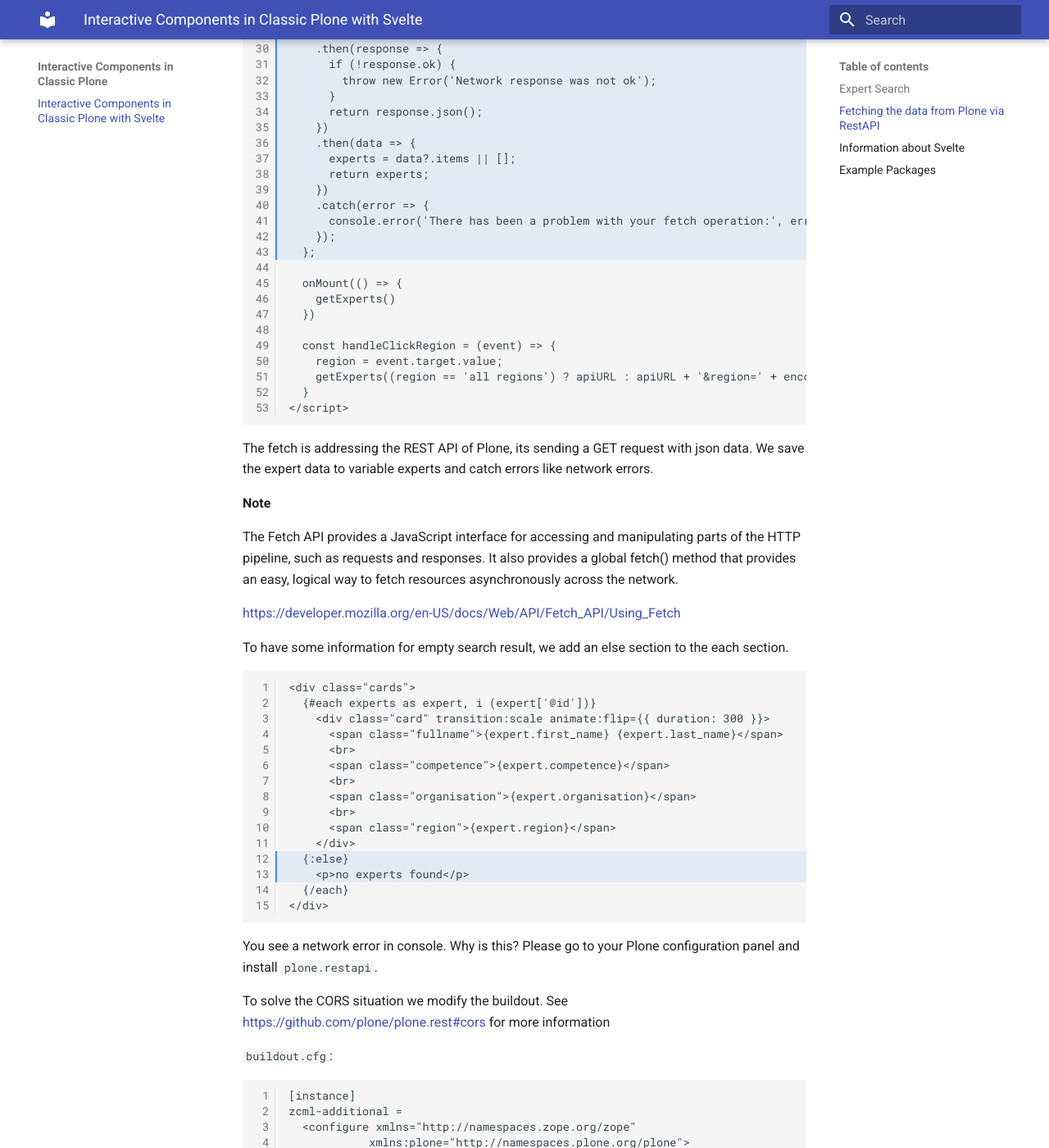
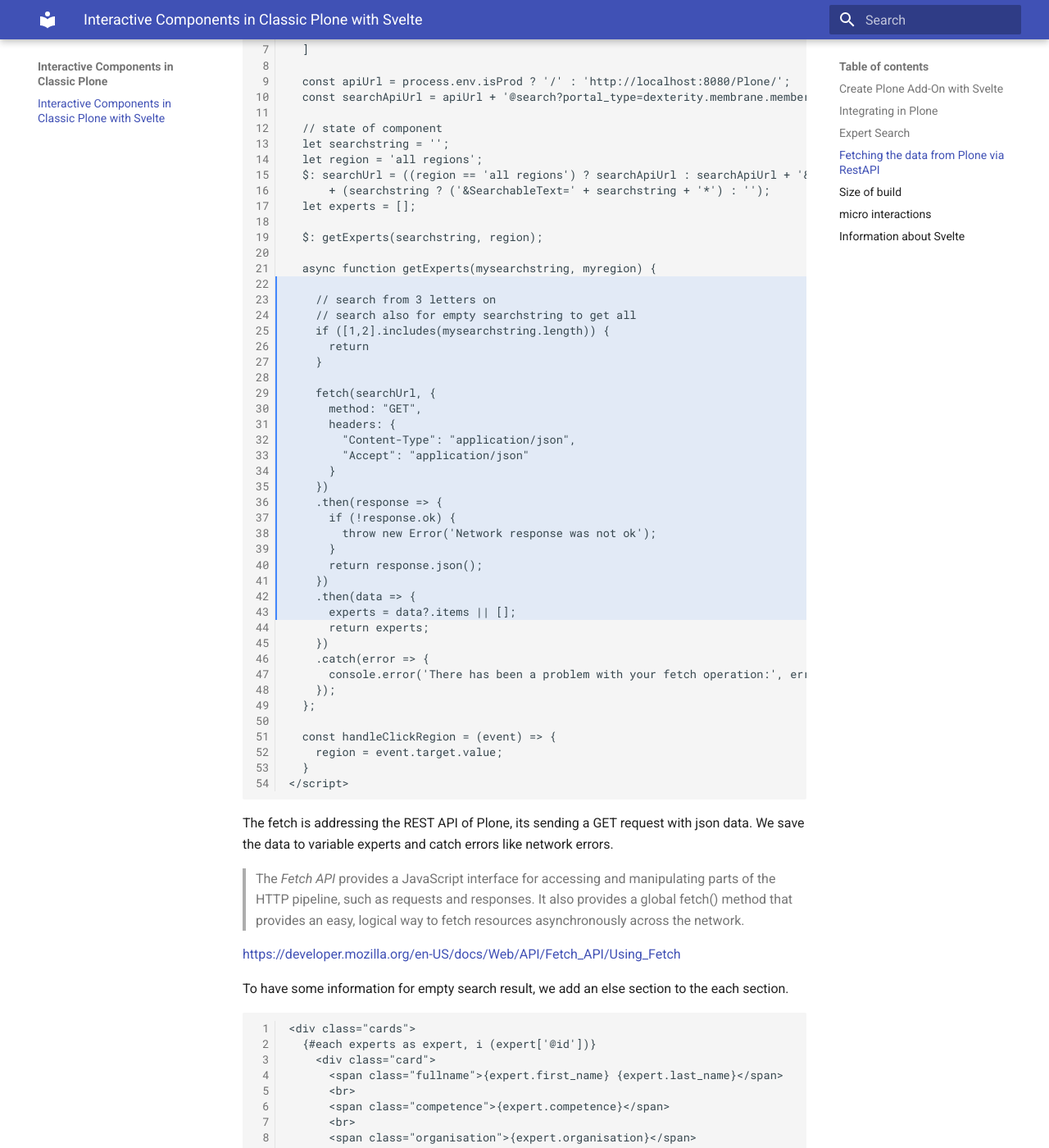
Before and after one commit to rohberg/talk-interactive-components-in-classic-plone, an MkDocs documentation site: the page built from docs/index.md, in a window 1280 px wide and 1400 px high, scrolled down 6375 px. Shown: the whole window at 82% size. Built offline with MkDocs 1.6.1 and Material for MkDocs 9.7.7, drawn with Linux system fonts in a browser that asks for light colours; some of the changed text lies outside the part shown.

Commit message:
Update expert search

````diff
--- a/docs/index.md
+++ b/docs/index.md
@@ -1,24 +1,38 @@
 # Interactive Components in Classic Plone with Svelte
 
-**Talk Plone Conference 2020
+**Lightning Talk World Plone Day 2021
 Katja Süss**
 
 [https://interactive-components-in-classic-plone.readthedocs.io](https://interactive-components-in-classic-plone.readthedocs.io)
 
-We will look at two examples:
+We will look at the following example:
 
-* search for experts via competence, name and filter by region
-* search for locations via map.
+* search for experts via competence and name and filter by region
 
 What you will learn:
 
-* Set up a Plone package with Plone customizations and JS code and everything else in one.
+* Set up a Plone Add-On with Plone customizations and JS code and everything else in one.
+
+
+## Create Plone Add-On with Svelte
 
 Maik Derstappen created a handy bob template that creates a Plone package with all essential elements for a Svelte app integrated in Plone.
-plonecli create addon rohberg.expertsearch
 
-    cd rohberg.expertsearch
+Install once the Plone Command Line Client *plonecli*
+
+    pip install plonecli
+
+Create a Plone Add-On with Svelte app included:
+
+    plonecli create addon greenthumb.expertsearch
+    cd greenthumb.expertsearch
     plonecli add svelte_app
+
+Confirm every question except
+
+    --> Name of your Svelte app [my-svelte-app]: expertsearch-plus
+
+Install and start the Svelte app
 
     cd svelte_src/my_svelte_app
     npm install
@@ -26,20 +40,22 @@ plonecli create addon rohberg.expertsearch
 
 Your Svelte app opens in browser http://localhost:10001/
 
-Open your package in editor and change the file ‘App.svelte’. Add a `<h2>Hello world!</h2>`
+Open your Add-On in an editor and change the file ‘App.svelte’. Add a `<h2>Hello world!</h2>`
 and see the change reflected in browser.
 
-Change svelte_src/my-svelte-app/src/main.js:
+Change 'svelte_src/my-svelte-app/src/main.js':
 
-    let targets = document.getElementsByClassName("my-svelte-app");
+    let targets = document.getElementsByClassName("expertsearch-plus");
 
 Change src/rohberg/expertsearch/svelte_apps/my-svelte-app/index.html:
 
-    <div class="my-svelte-app"></div>
+    <div class="expertsearch-plus"></div>
+
+## Integrating in Plone
 
 We will now see how this Svelte app is integrated in Plone.
 
-Open another terminal window, go to the package folder and build your Plone.
+Open another terminal window, go to the Add-On folder and build your Plone.
 
     cd ../..
     plonecli build
@@ -48,13 +64,14 @@ run the newly created Zope instance
 
     ./bin/instance fg
 
-![Screenshot](img/personsearch_install.png)
 
-Create Plone instance and install the Plone package on “Site Setup”.
+Create a Plone instance and install the Plone package on “Site Setup”.
+
+![Screenshot](img/expertsearch_install.png)
 
 Integrate your Svelte app in home page by pasting in TinyMCE
 
-    <div class="my-svelte-app"></div>
+    <div class="expertsearch-plus"></div>
 
 ![Svelte First View](img/svelte_first_view.png)
 
@@ -63,44 +80,49 @@ The integration is done.
 ## Expert Search
 
 - search form
-- fetch membrane data
-- display fetched membrane users data
+- fetch data from Membrane
+- display fetched user data
 
 We start with a search form.
-Note: If you use VSCode, install `svelte.svelte-vscode` to help you with the code by highlighting and code tips.
+
+> If you use VSCode, install `svelte.svelte-vscode` to get syntax highlighting and code tips.
 
 For a simple form with search field and selection of the region paste the following code in a new file ExpertSearch.svelte’
 
 ``` svelte hl_lines="12 18"
-<script>
-  let searchstring = '';
-  let region = 'all regions';
-  let menuregions = [
-    'all regions',
-    'Zürich Stadt',
-    'Zürich Oberland',
-    'Winterthur'
-  ]
+  <script>
+    const regions = [
+      'all regions',
+      'Zürich',
+      'Basel',
+      'Winterthur'
+    ]
 
-  const handleClickRegion = (event) => {
-    region = event.target.value;
-    console.log(searchstring, region);
-  }
-</script>
+    // state of component
+    let searchstring = '';
+    let region = 'all regions';
 
-<h2>Expert Search</h2>
-<form action="">
-  <input class="searchstring" bind:value={searchstring} placeholder="search">
-  <br>
-  {#each menuregions as region}
-    <input
-      type=button
-      class="regionbutton"
-      on:click|preventDefault={handleClickRegion}
-      value={region}>
-  {/each}
-</form>
-<p><i>Search{#if searchstring}{' '}for {searchstring}{/if} in {region}</i></p>
+    const handleClickRegion = (event) => {
+      region = event.target.value;
+    }
+  </script>
+
+  <h2>Expert Search</h2>
+  <form action="">
+    <input class="searchstring" bind:value={searchstring} placeholder="search">
+    <br>
+    {#each regions as rgn}
+      <input
+        type=button
+        class="regionbutton"
+        on:click|preventDefault={handleClickRegion}
+        value={rgn}>
+    {/each}
+  </form>
+  <p>
+    <i>Results{#if searchstring}{' '}for {searchstring}{/if} in {region}</i>
+  </p>
+
 ```
 
 Add component `ExpertSearch` to your `App.svelte`.
@@ -173,7 +193,7 @@ Let’s now show some search results.
 
 ## Fetching the data from Plone via RestAPI
 
-We want to distinguish between Svelte standalone and in Plone:
+We want to distinguish between Svelte standalone (for testing) and integrated in Plone:
 
     npm install @rollup/plugin-replace --save-dev
 
@@ -200,38 +220,42 @@ Now we can define the API URL to be `/` for production (integration in Plone) an
 
 So we have
 
-    let apiURL = process.env.isProd ? '/' : 'http://localhost:8080/Plone/';
-    apiURL = apiURL + '@search?portal_type=dexterity.membrane.member&fullobjects=1'
-    let experts = [];
+    const apiUrl = process.env.isProd ? '/' : 'http://localhost:8080/Plone/';
 
-and will fetch the data of experts on mount.
+where we will fetch the data.
 
 We define an asynchronous function that gets called on mount of the component, on click on a region and on input of a searchstring.
 
 ``` svelte hl_lines="2 22-43"
 <script>
-  import { onMount } from "svelte";
-  import { scale } from "svelte/transition";
-  import { flip } from "svelte/animate";
-
-  let searchstring = '';
-  let region = 'all regions';
-  // TODO menuregions according values in backend index
-  let menuregions = [
+  const regions = [
     'all regions',
-    'Zürich Stadt',
-    'Zürich Oberland',
+    'Zürich',
+    'Basel',
     'Winterthur'
   ]
 
-  let apiURL = process.env.isProd ? '/' : 'http://localhost:8080/Plone/';
-  apiURL = apiURL + '@search?portal_type=dexterity.membrane.member&fullobjects=1&sort_on=last_name&sort_order=ascending';
+  const apiUrl = process.env.isProd ? '/' : 'http://localhost:8080/Plone/';
+  const searchApiUrl = apiUrl + '@search?portal_type=dexterity.membrane.member&fullobjects=1&sort_on=last_name&sort_order=ascending';
 
-  // TODO create store for experts
+  // state of component
+  let searchstring = '';
+  let region = 'all regions';
+  $: searchUrl = ((region == 'all regions') ? searchApiUrl : searchApiUrl + '&region=' + encodeURI(region))
+      + (searchstring ? ('&SearchableText=' + searchstring + '*') : '');
   let experts = [];
 
-  async function getExperts(url=apiURL) {
-    fetch(url, {
+  $: getExperts(searchstring, region);
+
+  async function getExperts(mysearchstring, myregion) {
+
+    // search from 3 letters on
+    // search also for empty searchstring to get all
+    if ([1,2].includes(mysearchstring.length)) {
+      return
+    }
+
+    fetch(searchUrl, {
       method: "GET",
       headers: {
         "Content-Type": "application/json",
@@ -253,24 +277,17 @@ We define an asynchronous function that gets called on mount of the component, o
     });
   };
 
-  onMount(() => {
-    getExperts()
-  })
-
   const handleClickRegion = (event) => {
     region = event.target.value;
-    getExperts((region == 'all regions') ? apiURL : apiURL + '&region=' + encodeURI(region));
   }
 </script>
 ```
 
 The fetch is addressing the REST API of Plone, its sending a GET request with json data.
-We save the expert data to variable experts and catch errors like network errors.
+We save the data to variable experts and catch errors like network errors.
 
 
-**Note**
-
-The Fetch API provides a JavaScript interface for accessing and manipulating parts of the HTTP pipeline, such as requests and responses. It also provides a global fetch() method that provides an easy, logical way to fetch resources asynchronously across the network.
+> The *Fetch API* provides a JavaScript interface for accessing and manipulating parts of the HTTP pipeline, such as requests and responses. It also provides a global fetch() method that provides an easy, logical way to fetch resources asynchronously across the network.
 
 [https://developer.mozilla.org/en-US/docs/Web/API/Fetch_API/Using_Fetch](https://developer.mozilla.org/en-US/docs/Web/API/Fetch_API/Using_Fetch)
 
@@ -279,7 +296,7 @@ To have some information for empty search result, we add an else section to the
 ``` svelte hl_lines="12-13"
 <div class="cards">
   {#each experts as expert, i (expert['@id'])}
-    <div class="card" transition:scale animate:flip={{ duration: 300 }}>
+    <div class="card">
       <span class="fullname">{expert.first_name} {expert.last_name}</span>
       <br>
       <span class="competence">{expert.competence}</span>
@@ -331,9 +348,7 @@ For **filtering** the search by region or **searching** for name, competence and
     </object>
 ```
 
-TODO name, organisation and competence searchable
-
-Customize the schema of the bahavior:
+Customize the schema of the behavior:
 
     @provider(IFormFieldProvider)
     class IExpert(model.Schema):
@@ -357,10 +372,10 @@ Create and customize `profiles/default/types/dexterity.membrane.member.xml`by
 With this in place, membrane users are searchable by competence and organisation fields of the new expert behavior.
 We still need the first_name and last_name to be searchable. So add the following to a new file `indexer.py`:
 
-from collective import dexteritytextindexer
-from dexterity.membrane.content.member import IMember
-from zope.component import adapts
-from zope.interface import implementer
+    from collective import dexteritytextindexer
+    from dexterity.membrane.content.member import IMember
+    from zope.component import adapts
+    from zope.interface import implementer
 
     @implementer(dexteritytextindexer.IDynamicTextIndexExtender)
     class MembraneSearchableTextExtender(object):
@@ -382,9 +397,7 @@ Register this indexer in `configure.zcml`
 At last we add an index for last_name to sort the search results for last_name.
 
     <object name="portal_catalog">
-      <!--<column value="my_meta_column"/>-->
-      <index name="region" meta_type="FieldIndex">
-        <indexed_attr value="region"/>
+      <index name="last_name" meta_type="FieldIndex">
         <indexed_attr value="last_name"/>
       </index>
     </object>
@@ -395,27 +408,46 @@ Check in Plone Backend that you find your experts by competence, last name etc..
 
 Back to Svelte.
 
-We made the interesting information searchable. Let's bind TODO
+As you have seen we have our *component state* that we change on user input of a search string and on a region filter selection.
+
+    // state of component
+    let searchstring = '';
+    let region = 'all regions';
+
+With our two *reactive declarations* we have everything to search for experts.
+
+    $: searchUrl = ((region == 'all regions') ? searchApiUrl : searchApiUrl + '&region=' + encodeURI(region))
+        + (searchstring ? ('&SearchableText=' + searchstring + '*') : '');
+    let experts = [];
+
+    $: getExperts(searchstring, region);
+
+![Expert Search](img/expert_search.png)
+
+## Size of build
+
+Size of the production build (npm run build): 88 KB
+
+## micro interactions
+
+Apart from some theming of the cards and the form we want to have a nice micro interaction: a smooth search result change while searching and filtering.
+Svelte offers per default a lot to make this happen. And there is more in the ecosystem to support micro interactions.
+
+For the transition just add the declaration in the card markup.
 
 
+    import { scale } from "svelte/transition";
+    import { flip } from "svelte/animate";
+
+    …
+
+    <div class="card" transition:scale animate:flip={{ duration: 300 }}>
 
 
-
-
-
-
-
-
-
-
+You can find the app on https://github.com/rohberg/greenthumb.expertsearch
 
 
 ## Information about Svelte
 * Official Site with tutorial and API info: [https://svelte.dev/](https://svelte.dev/)
 * Excellent training: Maximilian Schwarzmüller on Udemy [https://www.udemy.com/course/sveltejs-the-complete-guide/learn/lecture/14689784#overview](https://www.udemy.com/course/sveltejs-the-complete-guide/learn/lecture/14689784#overview)
 * Mozilla Svelte tutorials [https://developer.mozilla.org/en-US/docs/Learn/Tools_and_testing/Client-side_JavaScript_frameworks#Svelte_tutorials](https://developer.mozilla.org/en-US/docs/Learn/Tools_and_testing/Client-side_JavaScript_frameworks#Svelte_tutorials)
-
-
-## Example Packages
-
-[^1]: [rohberg.expertsearch](https://github.com/rohberg/rohberg.expertsearch)
````
Also changed, not shown: other parts of docs/index.md (+2 -4 lines), docs/img/expert_search.png (added), docs/img/expertsearch_install.png (added), docs/img/personsearch_install.png (deleted), docs/img/personsearch_values.png, docs/img/svelte_first_view.png.
